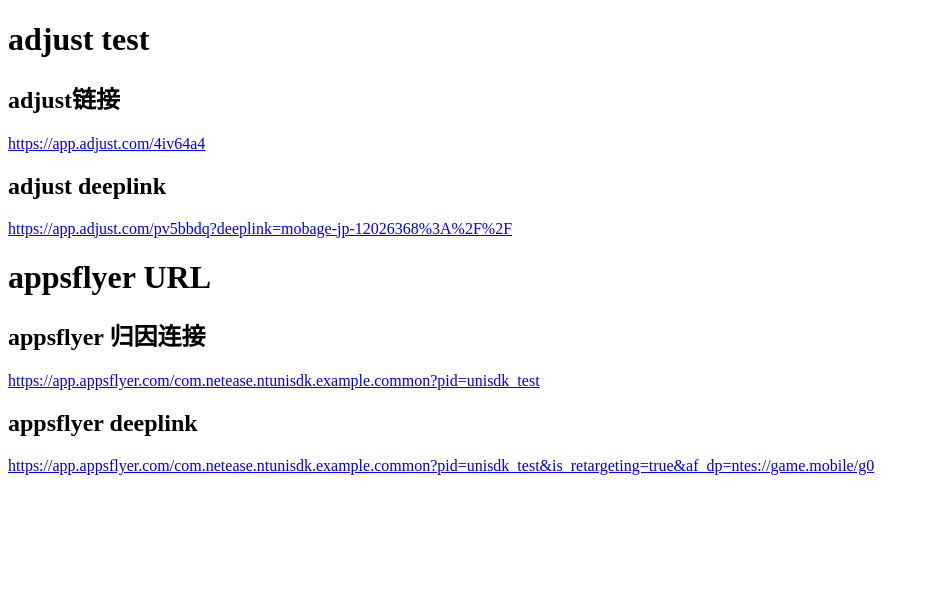
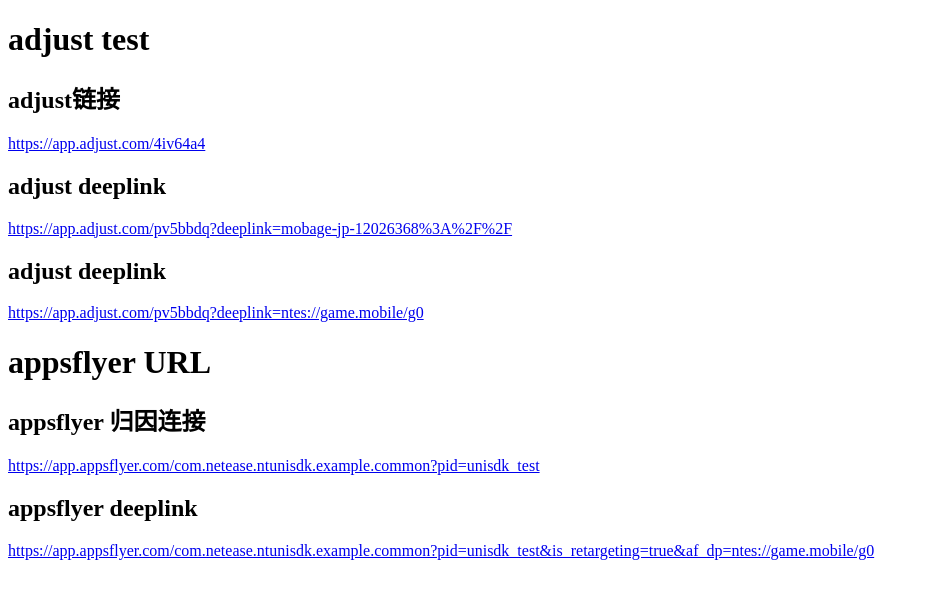
Before and after one commit to hellohtr/hellohtr.github.com, a plain HTML site: page index.html in a window 1280 px wide. Shown: the whole page, without its empty margins (0-929 px from the left). Drawn offline with Linux system fonts and the light colour scheme.

Commit message:
modified:   index.html

```diff
--- a/index.html
+++ b/index.html
@@ -12,6 +12,8 @@
 	<a href="https://app.adjust.com/4iv64a4">https://app.adjust.com/4iv64a4</a>
     <h2>adjust deeplink</h2>
     <a href="https://app.adjust.com/pv5bbdq?deeplink=mobage-jp-12026368%3A%2F%2F">https://app.adjust.com/pv5bbdq?deeplink=mobage-jp-12026368%3A%2F%2F</a>
+	<h2>adjust deeplink</h2>
+    <a href="https://app.adjust.com/pv5bbdq?deeplink=ntes://game.mobile/g0">https://app.adjust.com/pv5bbdq?deeplink=ntes://game.mobile/g0</a>
 	<br>
 	<h1>appsflyer URL</h1>
 	<h2>appsflyer 归因连接</h2>
```
